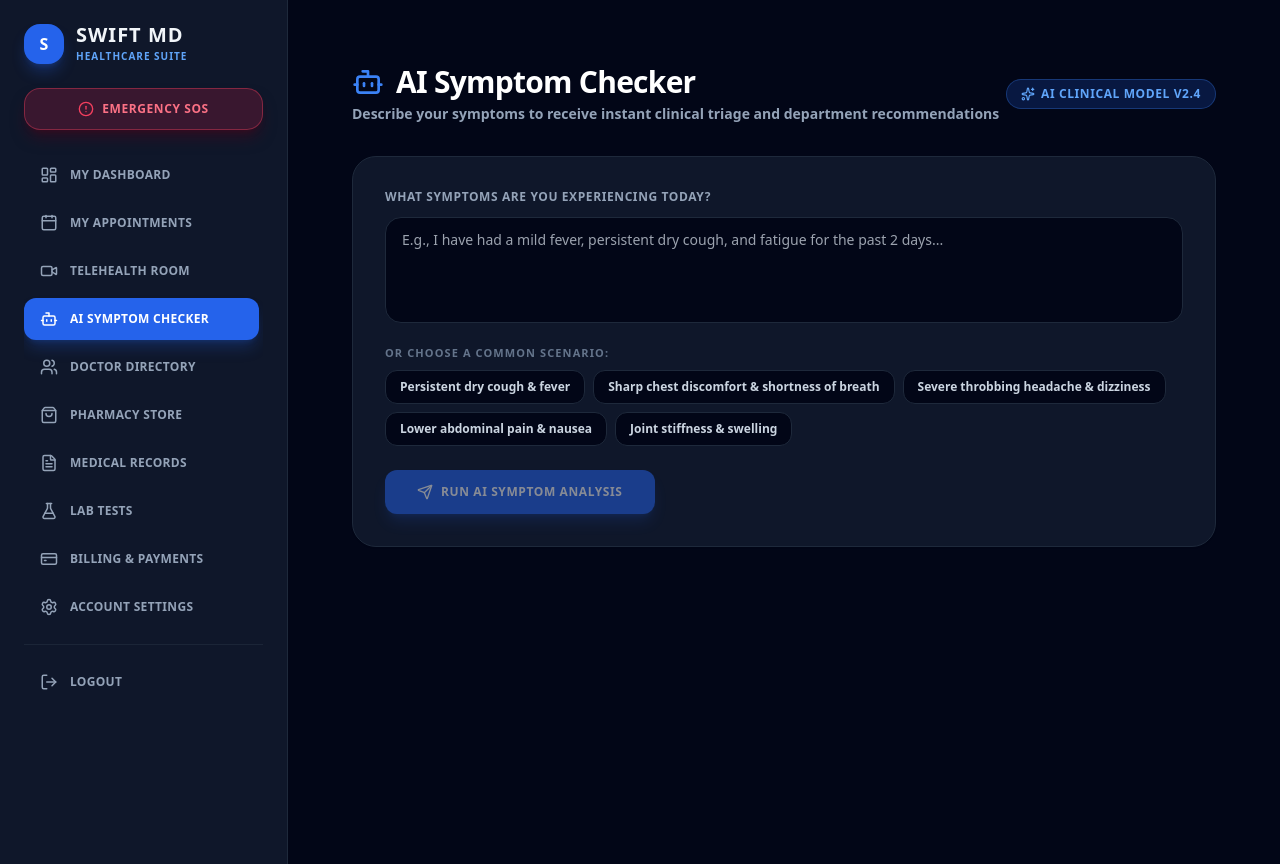
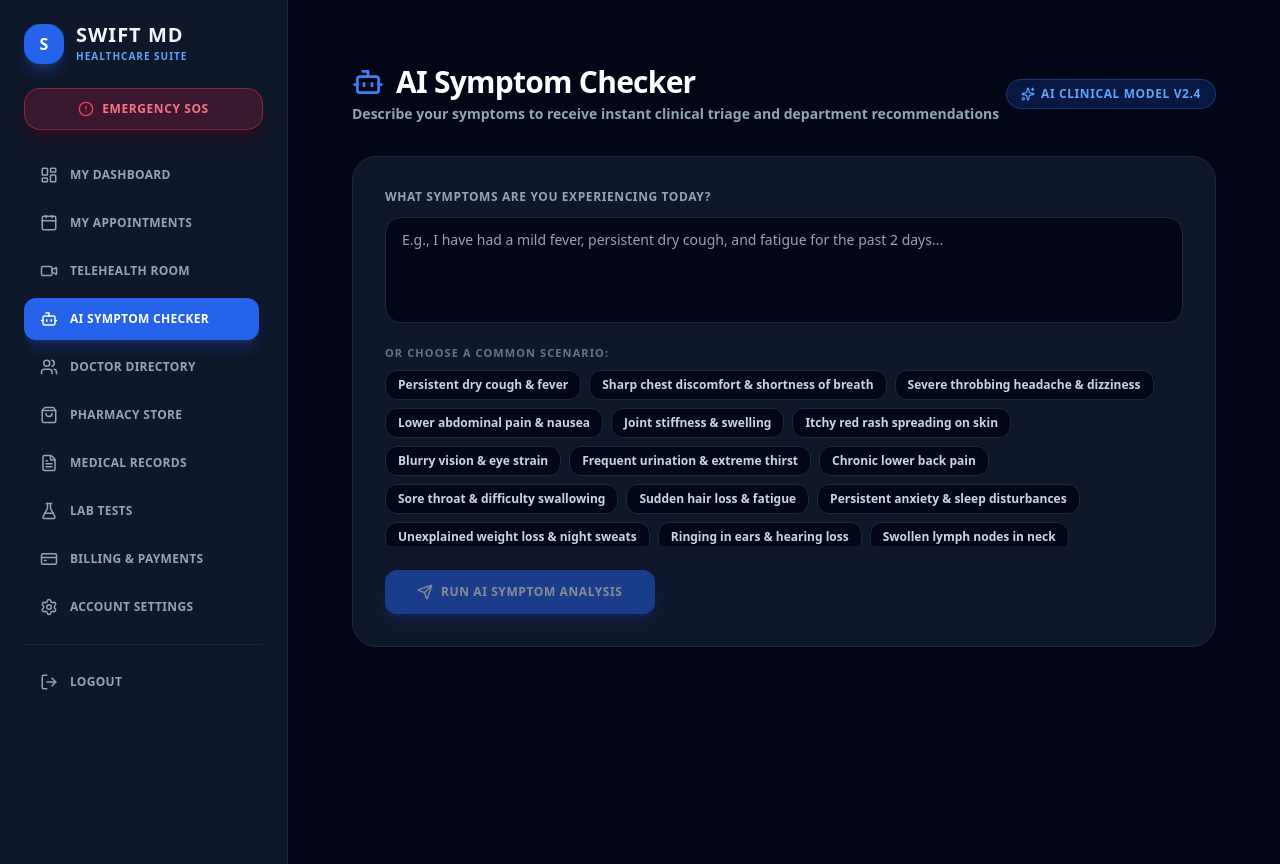
Before and after one commit to mugwe88-ops/MedicareAI, a Next.js app in the folder frontend/: page /patient/dashboard/ai-checker in a window 1280 px wide. Built offline with nearby package versions, Linux system fonts and the light colour scheme.

Commit message:
Enhance symptom analysis and recommendations

```diff
--- a/frontend/app/patient/dashboard/ai-checker/page.tsx
+++ b/frontend/app/patient/dashboard/ai-checker/page.tsx
@@ -20,6 +20,21 @@ export default function AiSymptomCheckerPage() {
     "Severe throbbing headache & dizziness",
     "Lower abdominal pain & nausea",
     "Joint stiffness & swelling",
+    "Itchy red rash spreading on skin",
+    "Blurry vision & eye strain",
+    "Frequent urination & extreme thirst",
+    "Chronic lower back pain",
+    "Sore throat & difficulty swallowing",
+    "Sudden hair loss & fatigue",
+    "Persistent anxiety & sleep disturbances",
+    "Unexplained weight loss & night sweats",
+    "Ringing in ears & hearing loss",
+    "Swollen lymph nodes in neck",
+    "Frequent acid reflux & heartburn",
+    "Numbness & tingling in fingers",
+    "Painful cramping during menstruation",
+    "Chronic nasal congestion & facial pressure",
+    "Severe allergic reaction to food"
   ];
 
   const handleAnalyze = (textToAnalyze: string) => {
@@ -34,37 +49,64 @@ export default function AiSymptomCheckerPage() {
       let urgency: "low" | "medium" | "high" = "low";
       let triage = "Symptoms appear mild. Rest and hydration are advised, but consult a physician if condition persists.";
       let recommendations = [
-        "Monitor temperature every 6 hours",
-        "Maintain proper oral hydration",
-        "Avoid strenuous physical activities"
+        "Monitor your symptoms daily",
+        "Maintain proper hydration and rest",
+        "Schedule a routine check-up if needed"
       ];
 
-      if (lower.includes("chest") || lower.includes("breath") || lower.includes("severe")) {
+      if (lower.includes("chest") || lower.includes("breath") || lower.includes("severe") || lower.includes("allergic")) {
         urgency = "high";
         department = "Cardiology / Emergency";
-        triage = "High Priority: Symptoms suggest potential acute cardiac or respiratory distress. Seek immediate medical evaluation.";
+        triage = "High Priority: Symptoms suggest potential acute distress or severe reaction. Seek immediate medical evaluation.";
         recommendations = [
           "Do not engage in physical exertion",
           "Book an emergency telehealth consultation immediately",
-          "Call emergency services if pain intensifies"
+          "Call emergency services if symptoms escalate"
         ];
-      } else if (lower.includes("headache") || lower.includes("dizziness")) {
+      } else if (lower.includes("headache") || lower.includes("dizziness") || lower.includes("numbness")) {
         urgency = "medium";
         department = "Neurology / General Medicine";
-        triage = "Moderate Priority: Could be related to stress, blood pressure fluctuation, or migraine. Professional assessment recommended.";
+        triage = "Moderate Priority: Could be related to neurological factors, blood pressure fluctuation, or stress. Professional assessment recommended.";
         recommendations = [
-          "Rest in a quiet, dark room",
-          "Check blood pressure levels if monitor is available",
+          "Rest in a quiet, low-stimulus environment",
+          "Keep track of symptom triggers",
           "Schedule a doctor consultation within 24 hours"
         ];
-      } else if (lower.includes("cough") || lower.includes("fever")) {
+      } else if (lower.includes("cough") || lower.includes("fever") || lower.includes("throat") || lower.includes("congestion")) {
         urgency = "medium";
         department = "Pulmonology / General Practice";
-        triage = "Moderate Priority: Possible viral infection or respiratory inflammation.";
+        triage = "Moderate Priority: Possible viral infection, inflammation, or upper respiratory tract condition.";
         recommendations = [
-          "Take antipyretics for fever control",
-          "Isolate to prevent transmission",
+          "Take recommended over-the-counter care medications",
+          "Isolate to prevent transmission if contagious",
           "Book a video consultation with a General Practitioner"
+        ];
+      } else if (lower.includes("skin") || lower.includes("rash") || lower.includes("hair loss")) {
+        urgency = "low";
+        department = "Dermatology";
+        triage = "Low Priority: Dermatological symptoms observed. Non-emergency evaluation recommended for proper topical or systemic care.";
+        recommendations = [
+          "Avoid scratching or irritating the affected area",
+          "Keep the skin clean and dry",
+          "Book an appointment with a dermatologist"
+        ];
+      } else if (lower.includes("abdominal") || lower.includes("reflux")) {
+        urgency = "medium";
+        department = "Gastroenterology";
+        triage = "Moderate Priority: Gastrointestinal discomfort detected. Dietary review and clinical assessment advised.";
+        recommendations = [
+          "Eat smaller, more frequent meals",
+          "Avoid trigger foods and beverages",
+          "Consult a gastroenterologist if pain persists"
+        ];
+      } else if (lower.includes("joint") || lower.includes("back pain")) {
+        urgency = "low";
+        department = "Orthopedics / Rheumatology";
+        triage = "Low Priority: Musculoskeletal discomfort or joint inflammation noted. Physical therapy evaluation recommended.";
+        recommendations = [
+          "Apply gentle hot or cold compresses",
+          "Avoid heavy lifting or strenuous exercise",
+          "Schedule an orthopedic evaluation"
         ];
       }
 
@@ -106,7 +148,7 @@ export default function AiSymptomCheckerPage() {
 
           <div className="mb-6">
             <p className="text-[11px] font-black uppercase tracking-widest text-slate-500 mb-2">Or choose a common scenario:</p>
-            <div className="flex flex-wrap gap-2">
+            <div className="flex flex-wrap gap-2 max-h-44 overflow-y-auto pr-1">
               {commonQuickSymptoms.map((sample) => (
                 <button
                   type="button"
@@ -115,7 +157,7 @@ export default function AiSymptomCheckerPage() {
                     setSymptoms(sample);
                     handleAnalyze(sample);
                   }}
-                  className="px-3.5 py-2 bg-slate-950 hover:bg-slate-800 border border-slate-800 text-slate-300 rounded-xl text-xs font-bold transition"
+                  className="px-3 py-1.5 bg-slate-950 hover:bg-slate-800 border border-slate-800 text-slate-300 rounded-xl text-xs font-bold transition"
                 >
                   {sample}
                 </button>
```
